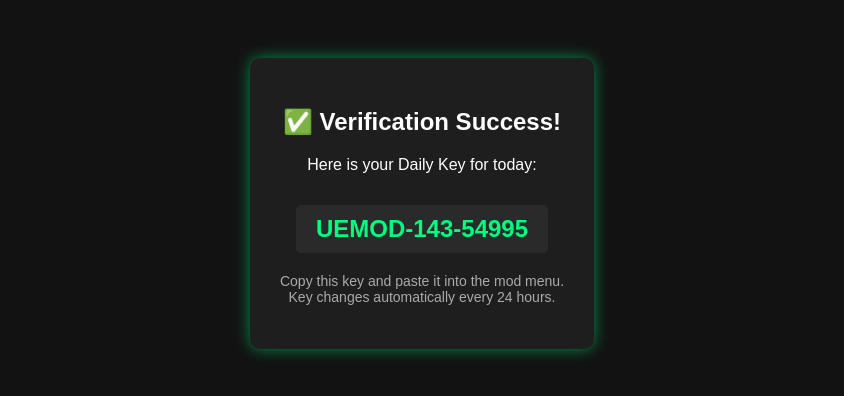
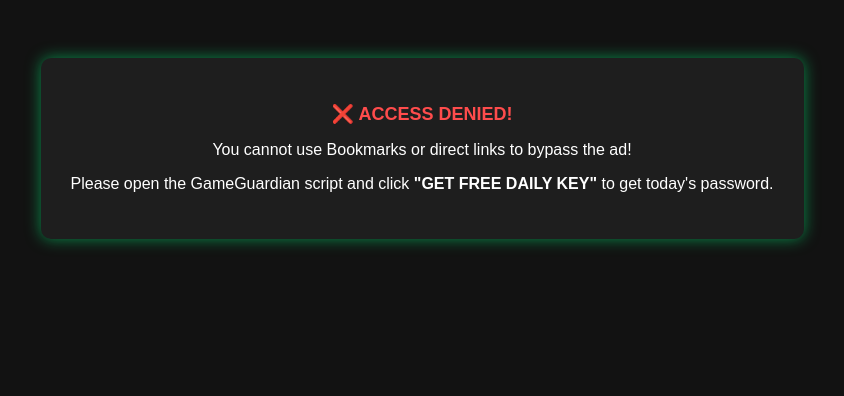
Before and after one commit to Meowthority/Key, a plain HTML site: page index.html in a window 1280 px wide. Shown: the whole page, without its empty margins (218-1062 px from the left). Drawn offline with Linux system fonts and the light colour scheme.

Commit message:
Refactor anti-bookmark system and error messages

```diff
--- a/index.html
+++ b/index.html
@@ -20,28 +20,26 @@
 
     <script>
         setTimeout(() => {
-            // ANTI-BOOKMARK SYSTEM (Mengecek dari mana user datang)
             let referrer = document.referrer.toLowerCase();
 
-            // Masukkan nama web monetisasi kamu di sini (misal: sub4unlock atau safelinku)
+            // Web yang diizinkan
             let isVerified = referrer.includes("sub4unlock") || referrer.includes("safelinku") || referrer.includes("youtube");
 
             let box = document.getElementById("contentBox");
 
-            // JIKA USER BUKA LEWAT BOOKMARK (Referrer kosong/tidak valid)
-            if (!isVerified && referrer !== "") {
+            // PERBAIKAN: Jika TIDAK terverifikasi (termasuk jika referrer kosong/bookmark), langsung blokir!
+            if (!isVerified) {
                 box.innerHTML = `
                     <h2 class="error">❌ ACCESS DENIED!</h2>
-                    <p>You cannot use Bookmarks to bypass the ad!</p>
+                    <p>You cannot use Bookmarks or direct links to bypass the ad!</p>
                     <p>Please open the GameGuardian script and click <b>"GET FREE DAILY KEY"</b> to get today's password.</p>
                 `;
             }
             // JIKA USER DATANG DARI LINK YANG BENAR
             else {
-                // RUMUS PASSWORD OTOMATIS (Sama dengan di Script Lua)
                 let today = new Date();
                 let day = today.getDate();
-                let month = today.getMonth() + 1; // JavaScript bulan dimulai dari 0
+                let month = today.getMonth() + 1;
                 let year = today.getFullYear();
 
                 let secretSalt = 8877;
@@ -55,7 +53,7 @@
                     <p style="margin-top: 20px; font-size: 14px; color: #aaa;">Copy this key and paste it into the mod menu.</br>Key changes automatically every 24 hours.</p>
                 `;
             }
-        }, 1500); // Jeda loading palsu 1.5 detik biar terlihat profesional
+        }, 1500);
     </script>
 
 </body>
```
